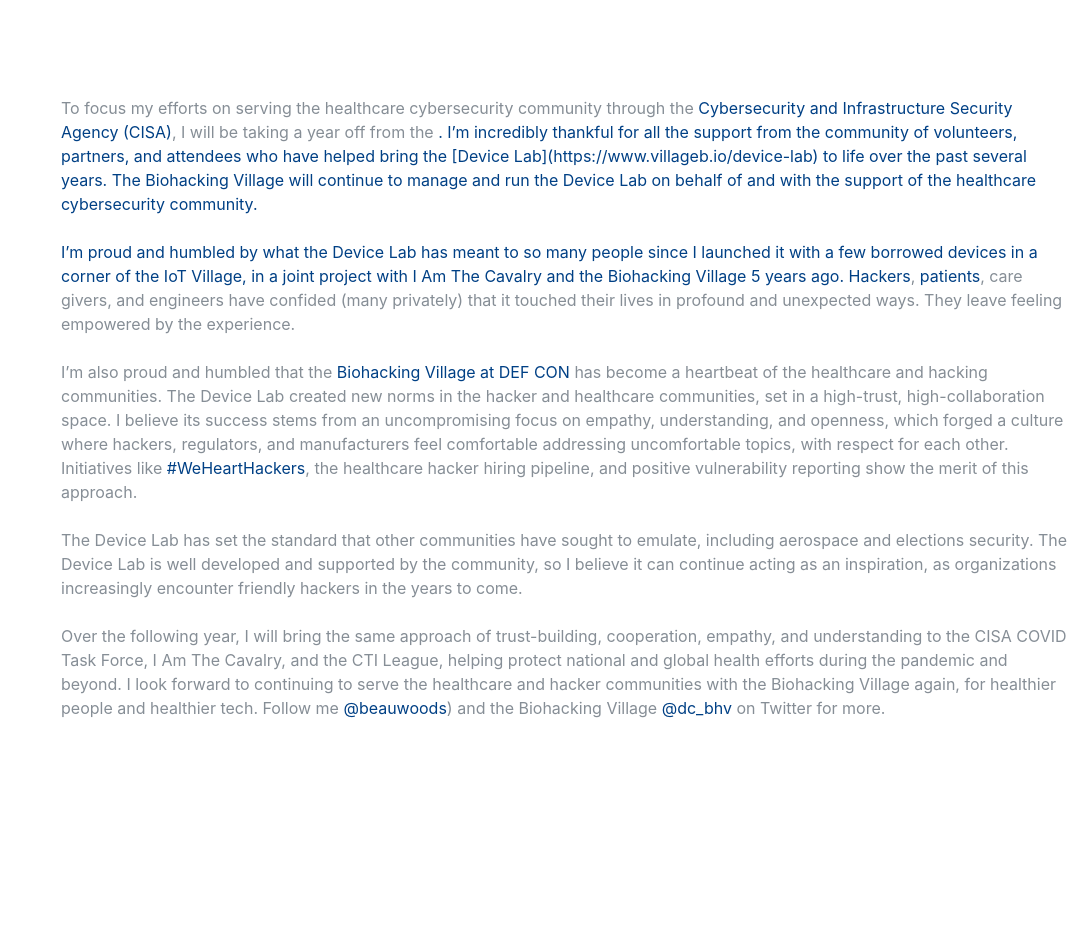
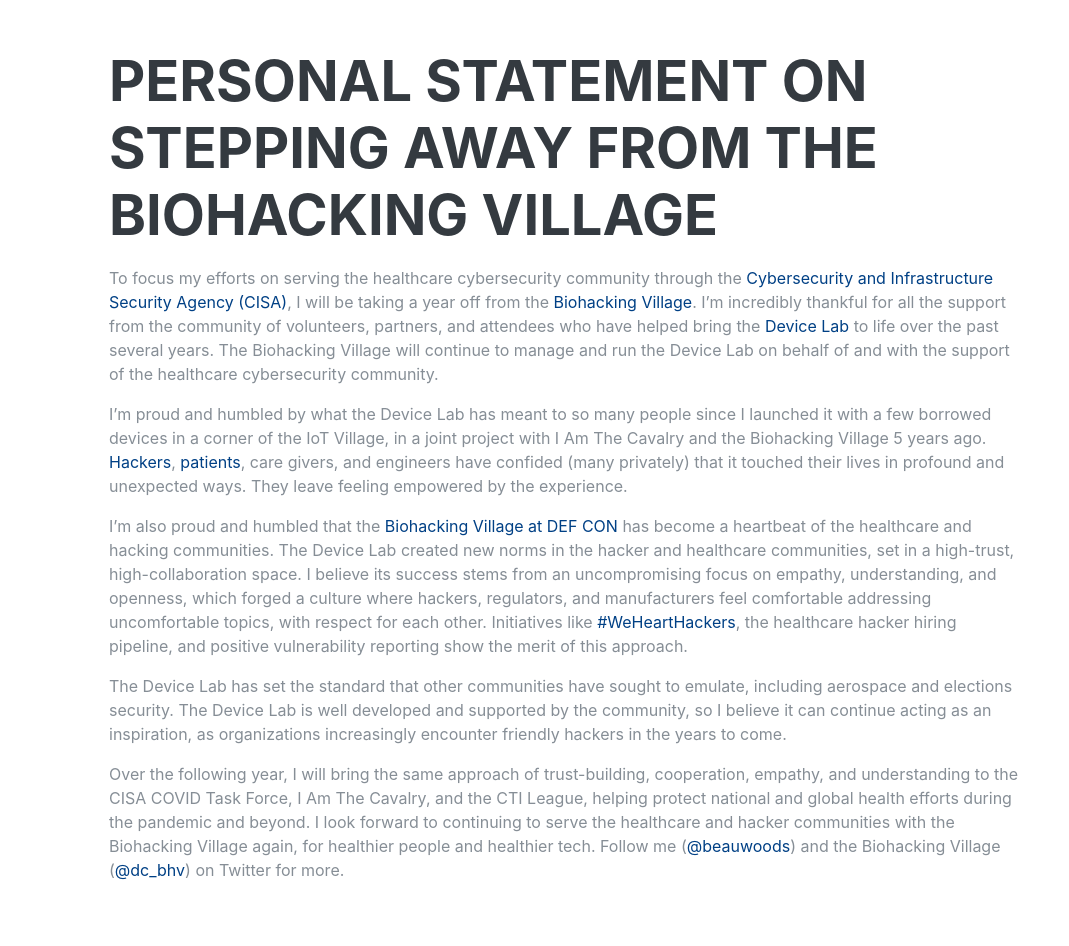
Before and after one commit to beauwoods/beauwoods.github.io, a Jekyll site: the page built from stepping-away-from-the-biohacking-village.md, in a window 1280 px wide. Shown: the whole page, without its empty margins (211-1280 px from the left). Built offline with Jekyll 4.4.1, drawn with Linux system fonts in a browser that asks for light colours; nearby versions of some CDN libraries; some web fonts are replaced; before the commit the page ends 900 px from its top, so only the background shows below that.

Commit message:
Update post

```diff
--- a/_layouts/post.html
+++ b/_layouts/post.html
@@ -2,17 +2,20 @@
 <html lang="en">
 
 {%- include head.html -%}
-<br><br><br><br>
-To focus my efforts on serving the healthcare cybersecurity community through the <a href="https://cisa.gov">Cybersecurity and Infrastructure Security Agency (CISA)</a>, I will be taking a year off from the <a href="https://villageb.io"Biohacking Village</a>. I’m incredibly thankful for all the support from the community of volunteers, partners, and attendees who have helped bring the [Device Lab](https://www.villageb.io/device-lab) to life over the past several years. The Biohacking Village will continue to manage and run the Device Lab on behalf of and with the support of the healthcare cybersecurity community.
-<br><br>
-I’m proud and humbled by what the Device Lab has meant to so many people since I launched it with a few borrowed devices in a corner of the IoT Village, in a joint project with I Am The Cavalry and the Biohacking Village 5 years ago. <a href="https://twitter.com/Razzies/status/1292207060998914050">Hackers</a>, <a href="https://twitter.com/BraveBosom/status/1291552988729757697">patients</a>, care givers, and engineers have confided (many privately) that it touched their lives in profound and unexpected ways. They leave feeling empowered by the experience.
-<br><br>
-I’m also proud and humbled that the <a href="https://video.wixstatic.com/video/4ea6e0_7b62218c1a4b459992d455a2a224fc57/1080p/mp4/file.mp4">Biohacking Village at DEF CON</a> has become a heartbeat of the healthcare and hacking communities. The Device Lab created new norms in the hacker and healthcare communities, set in a high-trust, high-collaboration space. I believe its success stems from an uncompromising focus on empathy, understanding, and openness, which forged a culture where hackers, regulators, and manufacturers feel comfortable addressing uncomfortable topics, with respect for each other. Initiatives like <a href="https://wehearthackers.org/">#WeHeartHackers</a>, the healthcare hacker hiring pipeline, and positive vulnerability reporting show the merit of this approach.
-<br><br>
-The Device Lab has set the standard that other communities have sought to emulate, including aerospace and elections security. The Device Lab is well developed and supported by the community, so I believe it can continue acting as an inspiration, as organizations increasingly encounter friendly hackers in the years to come.
-<br><br>
-Over the following year, I will bring the same approach of trust-building, cooperation, empathy, and understanding to the CISA COVID Task Force, I Am The Cavalry, and the CTI League, helping protect national and global health efforts during the pandemic and beyond. I look forward to continuing to serve the healthcare and hacker communities with the Biohacking Village again, for healthier people and healthier tech. Follow me <a href="https://twitter.com/beauwoods">@beauwoods</a>) and the Biohacking Village <a href="https://twitter.com/dc_bhv">@dc_bhv</a> on Twitter for more.
+<section class="resume-section p-3 p-lg-5 d-flex align-items-center">
+  <div class="w-80">
+      <h2 class="mb-3">Personal statement on stepping away from the Biohacking Village</h2>
+<p>To focus my efforts on serving the healthcare cybersecurity community through the <a href="https://cisa.gov">Cybersecurity and Infrastructure Security Agency (CISA)</a>, I will be taking a year off from the <a href="https://villageb.io">Biohacking Village</a>. I’m incredibly thankful for all the support from the community of volunteers, partners, and attendees who have helped bring the <a href="https://www.villageb.io/device-lab">Device Lab</a> to life over the past several years. The Biohacking Village will continue to manage and run the Device Lab on behalf of and with the support of the healthcare cybersecurity community.</p>
 
+<p>I’m proud and humbled by what the Device Lab has meant to so many people since I launched it with a few borrowed devices in a corner of the IoT Village, in a joint project with I Am The Cavalry and the Biohacking Village 5 years ago. <a href="https://twitter.com/Razzies/status/1292207060998914050">Hackers</a>, <a href="https://twitter.com/BraveBosom/status/1291552988729757697">patients</a>, care givers, and engineers have confided (many privately) that it touched their lives in profound and unexpected ways. They leave feeling empowered by the experience.</p>
+
+<p>I’m also proud and humbled that the <a href="https://video.wixstatic.com/video/4ea6e0_7b62218c1a4b459992d455a2a224fc57/1080p/mp4/file.mp4">Biohacking Village at DEF CON</a> has become a heartbeat of the healthcare and hacking communities. The Device Lab created new norms in the hacker and healthcare communities, set in a high-trust, high-collaboration space. I believe its success stems from an uncompromising focus on empathy, understanding, and openness, which forged a culture where hackers, regulators, and manufacturers feel comfortable addressing uncomfortable topics, with respect for each other. Initiatives like <a href="https://wehearthackers.org/">#WeHeartHackers</a>, the healthcare hacker hiring pipeline, and positive vulnerability reporting show the merit of this approach.</p>
+
+<p>The Device Lab has set the standard that other communities have sought to emulate, including aerospace and elections security. The Device Lab is well developed and supported by the community, so I believe it can continue acting as an inspiration, as organizations increasingly encounter friendly hackers in the years to come.</p>
+
+<p>Over the following year, I will bring the same approach of trust-building, cooperation, empathy, and understanding to the CISA COVID Task Force, I Am The Cavalry, and the CTI League, helping protect national and global health efforts during the pandemic and beyond. I look forward to continuing to serve the healthcare and hacker communities with the Biohacking Village again, for healthier people and healthier tech. Follow me (<a href="https://twitter.com/beauwoods">@beauwoods</a>) and the Biohacking Village (<a href="https://twitter.com/dc_bhv">@dc_bhv</a>) on Twitter for more.</p>
+</div>
+</section>
 </body>
 
 </html>
```
Also changed, not shown: Gemfile.lock.
